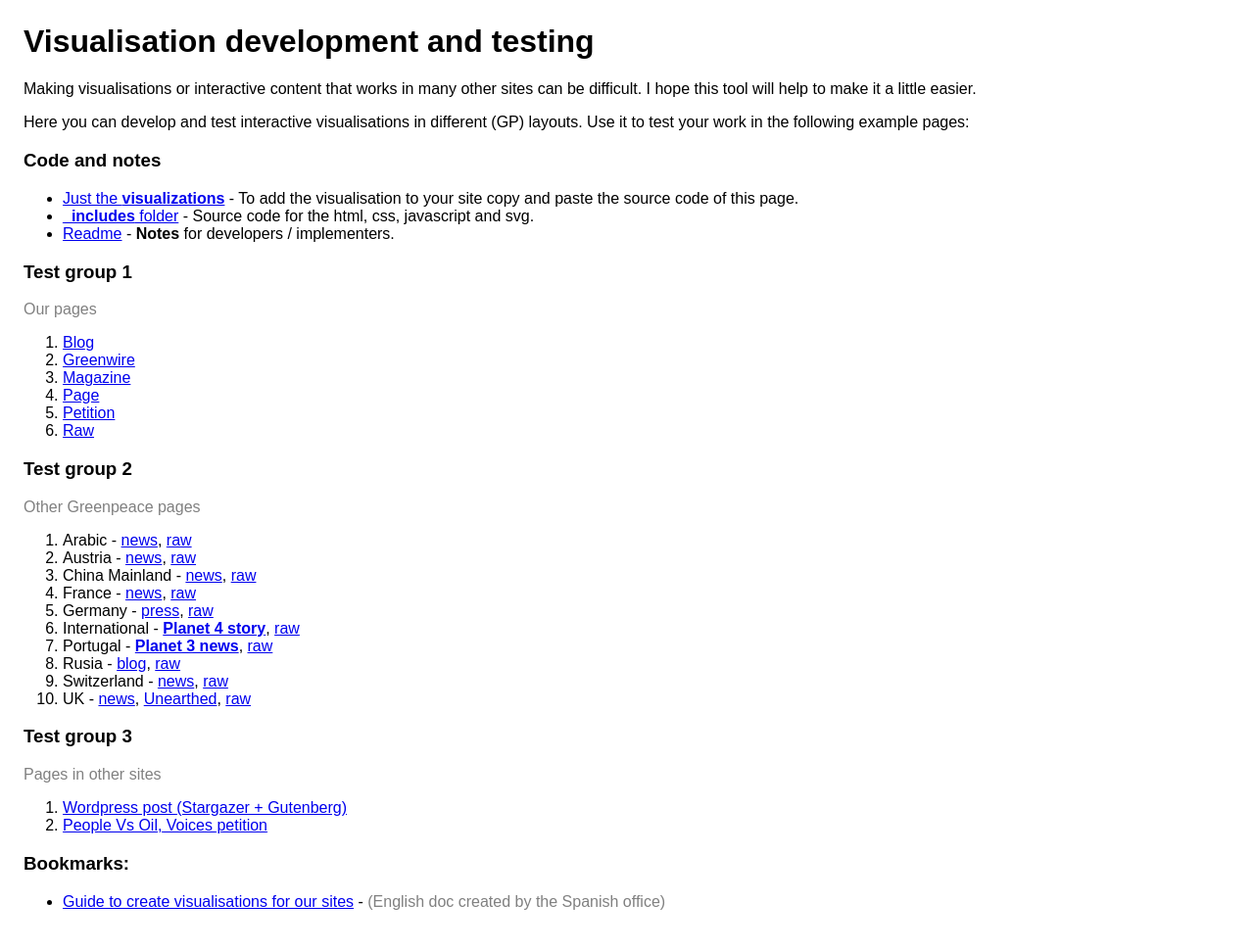
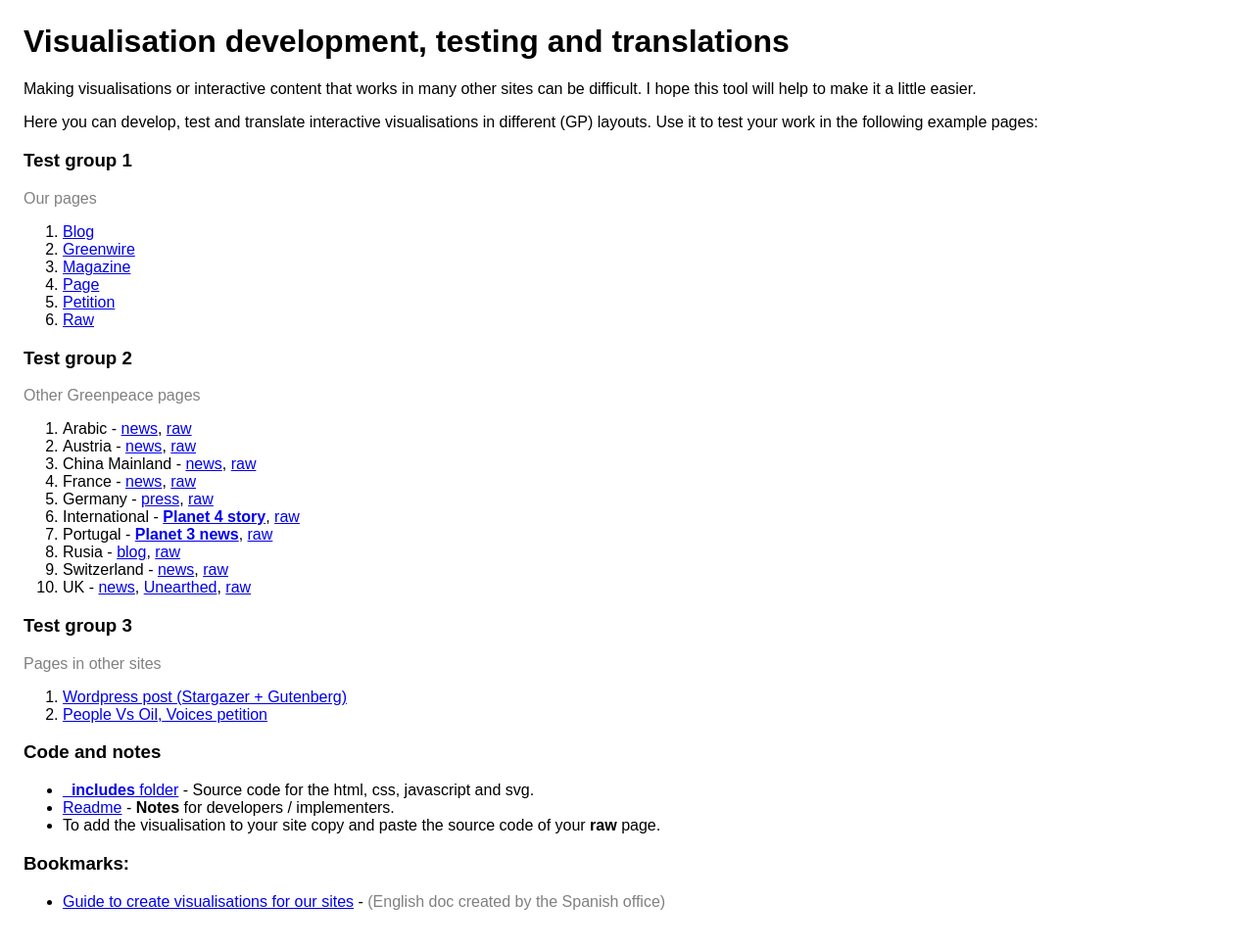
Before and after one commit to greenpeace/gpes-test-visualisations, a Jekyll site: the page built from index.html, in a window 1280 px wide. Shown: the whole page at 98% size. Built offline with Jekyll 4.4.1, drawn with Linux system fonts in a browser that asks for light colours.

Commit message:
Improve the index page

```diff
--- a/index.html
+++ b/index.html
@@ -5,7 +5,7 @@ layout: default
 <html>
 <head>
     <meta charset="utf-8" />
-    <title>Visualization development and testing</title>
+    <title>Visualisation development, testing and translations</title>
     <style>
         body {
             font-family: sans-serif;
@@ -38,25 +38,11 @@ layout: default
 
 </head>
 <body>
-    <h1>Visualisation development and testing</h1>
+    <h1>Visualisation development, testing and translations</h1>
 
     <p>Making visualisations or interactive content that works in many other sites can be difficult. I hope this tool will help to make it a little easier.</p>
 
-    <p>Here you can develop and test interactive visualisations in different (GP) layouts. Use it to test your work in the following example pages:</p>
-
-    <h3>Code and notes</h3>
-
-    <ul>
-        <li>
-            <a href="visualisation.html">Just the <strong>visualizations</strong></a> - To add the visualisation to your site copy and paste the source code of this page.
-        </li>
-        <li>
-            <a href="https://github.com/{{ site.github_user }}/{{ site.github_repository }}/tree/master/_includes" target="_blank"><strong>_includes</strong> folder</a> - Source code for the html, css, javascript and svg.
-        </li>
-        <li>
-            <a href="https://github.com/{{ site.github_user }}/{{ site.github_repository }}/blob/master/README.md" target="_blank">Readme</a> - <strong>Notes</strong> for developers / implementers.
-        </li>
-    </ul>
+    <p>Here you can develop, test and translate interactive visualisations in different (GP) layouts. Use it to test your work in the following example pages:</p>
 
     <h3>Test group 1</h3>
 
@@ -99,6 +85,20 @@ layout: default
         <li><a href="peoplevsoil-voices.html">People Vs Oil, Voices petition</a></li>
     </ol>
 
+    <h3>Code and notes</h3>
+
+    <ul>
+        <li>
+            <a href="https://github.com/{{ site.github_user }}/{{ site.github_repository }}/tree/master/_includes" target="_blank"><strong>_includes</strong> folder</a> - Source code for the html, css, javascript and svg.
+        </li>
+        <li>
+            <a href="https://github.com/{{ site.github_user }}/{{ site.github_repository }}/blob/master/README.md" target="_blank">Readme</a> - <strong>Notes</strong> for developers / implementers.
+        </li>
+        <li>
+            To add the visualisation to your site copy and paste the source code of your <strong>raw</strong> page.
+        </li>
+    </ul>
+
     <h3>Bookmarks:</h3>
 
     <ul>
```
